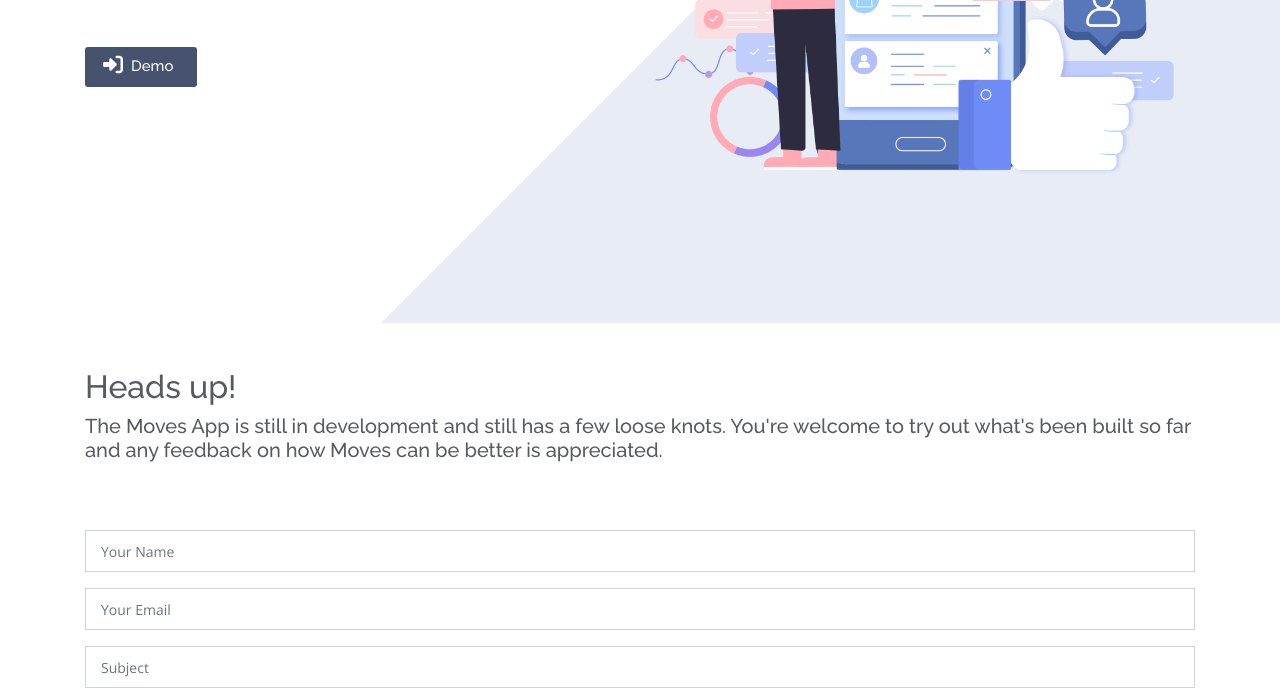
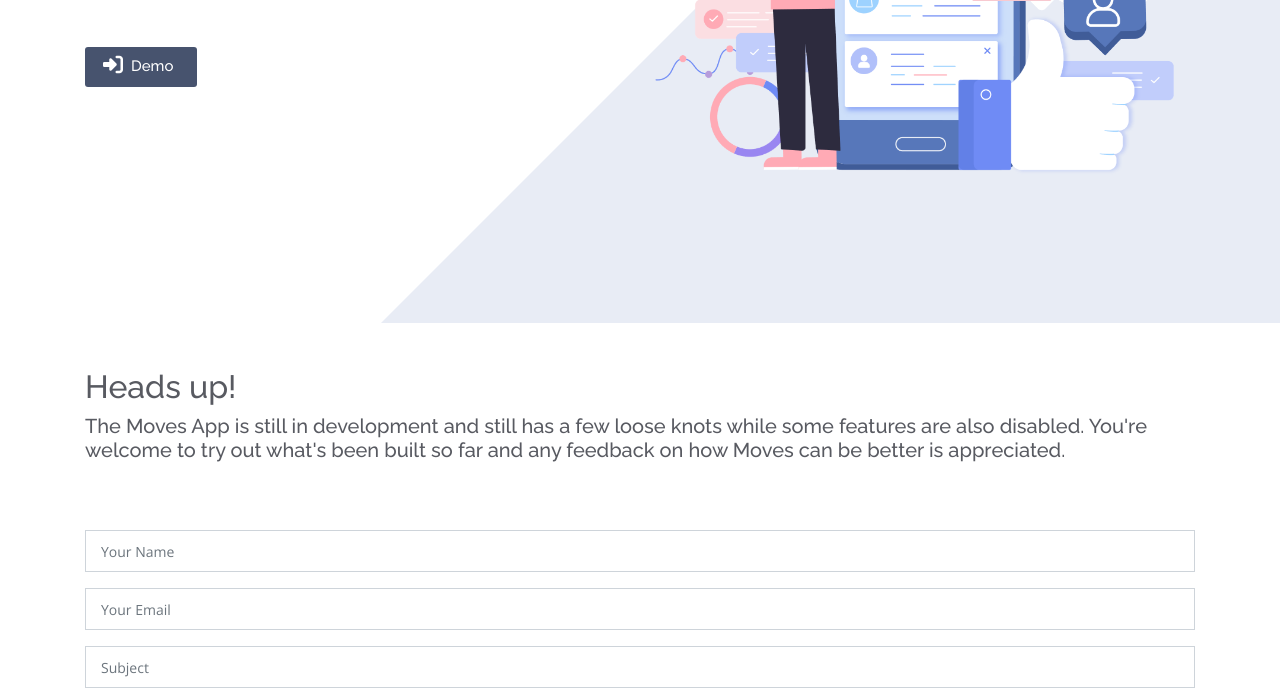
Before and after one commit to DanielOttodev/move_dev, a website: page public/views/index.html in a window 1280 px wide. Shown: the part 401-1097 px from the top of the page. Drawn offline with nearby package versions, Linux system fonts and the light colour scheme; files whose address does not match are found by name.

Commit message:
maint message

```diff
--- a/public/views/index.html
+++ b/public/views/index.html
@@ -86,7 +86,7 @@
   <div class="mt-5" style="color:white;">.</div>
   <div class="container mt-5">
     <h2>Heads up!</h2>
-    <h5>The Moves App is still in development and still has a few loose knots. You're welcome to try out what's been built so far and any feedback on how Moves can be better is appreciated.</h5>
+    <h5>The Moves App is still in development and still has a few loose knots while some features are also disabled. You're welcome to try out what's been built so far and any feedback on how Moves can be better is appreciated.</h5>
   </div>
           <!-- ======= Contact Section ======= -->
           <section id="contact" class="contact">
```
